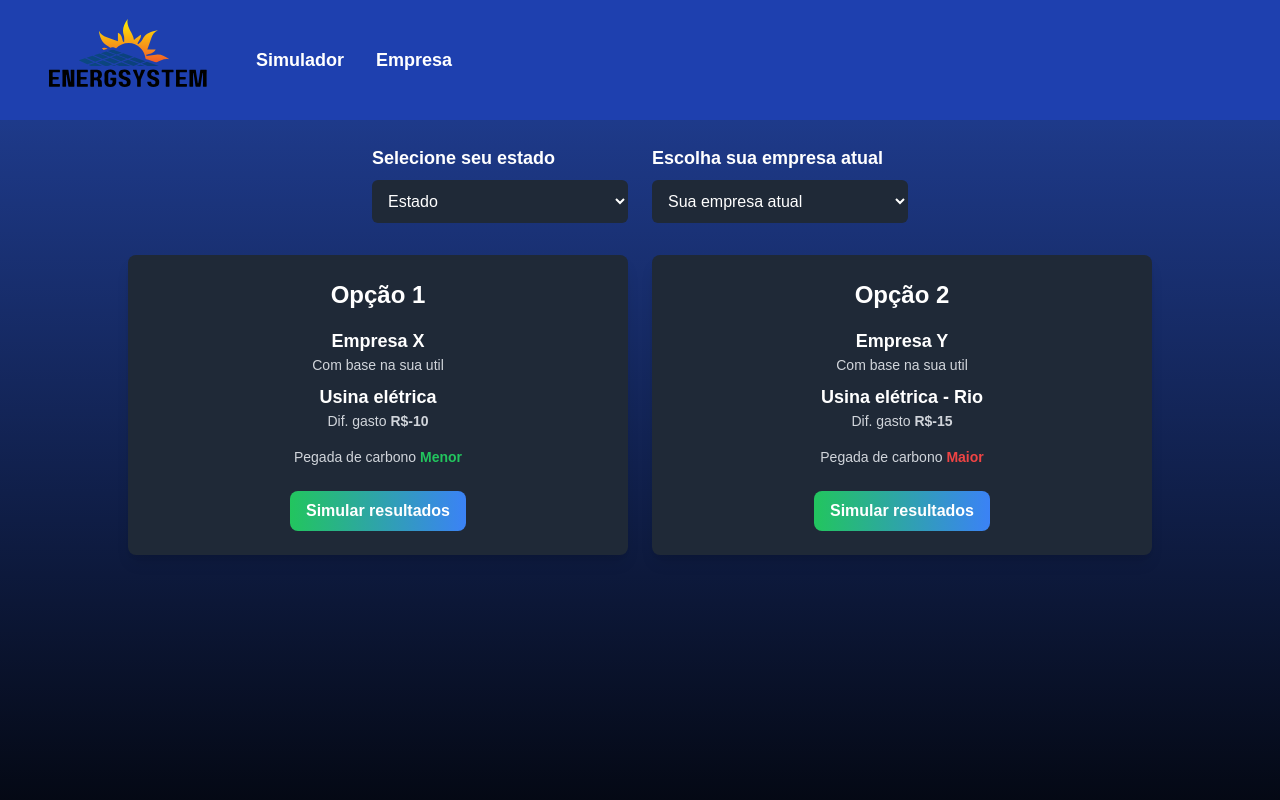
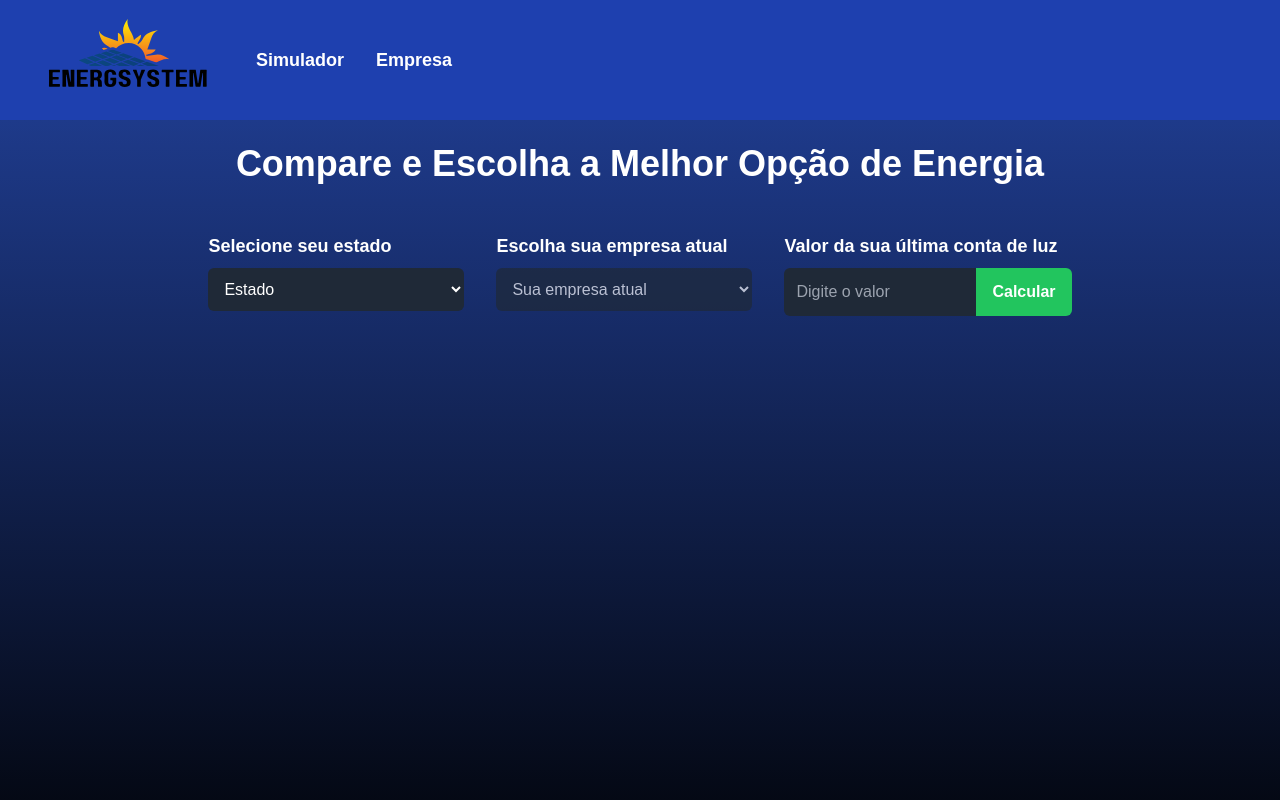
Before and after one commit to marcos3777/globalsolution, a Next.js app: page / in a window 1280 px wide. Shown: the top 800 px of the page. Built offline with nearby package versions, Linux system fonts and the light colour scheme.

Commit message:
Retarutada pagina principal do site

```diff
--- a/src/app/page.tsx
+++ b/src/app/page.tsx
@@ -1,19 +1,141 @@
 // app/page.tsx
 "use client";
 
-import { useState } from "react";
+import { useState, useEffect } from "react";
+import { Empresa } from "@/types/type";
+import TipoEnergia from "@/components/TipoEnergia";
+import { Tooltip } from "react-tooltip";
+import "react-tooltip/dist/react-tooltip.css";
 
 export default function Home() {
-  const [estado, setEstado] = useState("");
-  const [empresaAtual, setEmpresaAtual] = useState("");
+  const [estado, setEstado] = useState<string>("");
+  const [empresas, setEmpresas] = useState<Empresa[]>([]);
+  const [empresaAtual, setEmpresaAtual] = useState<string>("");
+  const [empresaSelecionada, setEmpresaSelecionada] = useState<Empresa | null>(
+    null
+  );
+  const [valorConta, setValorConta] = useState<string>("");
+  const [empresasCalculadas, setEmpresasCalculadas] = useState<
+    EmpresaCalculada[]
+  >([]);
 
-  const estados = ["São Paulo", "Rio de Janeiro", "Minas Gerais", "Bahia"];
-  const empresas = ["Empresa A", "Empresa B", "Empresa C", "Empresa D"];
+  type EmpresaCalculada = Empresa & {
+    valorEstimado: number;
+    diferencaPercentual: number;
+    status: "maisBarato" | "maisCaro" | "igual";
+  };
+
+  const estados = ["SP", "RJ", "MG", "BA"];
+
+  useEffect(() => {
+    if (estado) {
+      // Busca as empresas da API
+      fetch(`http://localhost:8080/api/empresas/estado/${estado}`)
+        .then((response) => response.json())
+        .then((data: Empresa[]) => {
+          setEmpresas(data);
+          setEmpresaAtual("");
+          setEmpresaSelecionada(null);
+          setEmpresasCalculadas([]);
+        })
+        .catch((error) => {
+          console.error("Erro ao buscar empresas:", error);
+        });
+    } else {
+      setEmpresas([]);
+      setEmpresaAtual("");
+      setEmpresaSelecionada(null);
+      setEmpresasCalculadas([]);
+    }
+  }, [estado]);
+
+  const handleEmpresaChange = (e: React.ChangeEvent<HTMLSelectElement>) => {
+    const selectedEmpresaId = e.target.value;
+    setEmpresaAtual(selectedEmpresaId);
+    const selectedEmpresaIdNumber = parseInt(selectedEmpresaId, 10);
+    const selectedEmpresa = empresas.find(
+      (empresa) => empresa.id === selectedEmpresaIdNumber
+    );
+    setEmpresaSelecionada(selectedEmpresa || null);
+    // Resetar os cálculos ao mudar a empresa atual
+    setEmpresasCalculadas([]);
+  };
+
+  const calcularValores = () => {
+    if (!empresaSelecionada || !valorConta) {
+      alert(
+        "Por favor, selecione sua empresa atual e insira o valor da conta de luz."
+      );
+      return;
+    }
+
+    const valorContaNumero = parseFloat(valorConta);
+    if (isNaN(valorContaNumero) || valorContaNumero <= 0) {
+      alert("Por favor, insira um valor válido para a conta de luz.");
+      return;
+    }
+
+    // Custo por kWh da empresa atual
+    const custoPorKwh = valorContaNumero / empresaSelecionada.kwh;
+
+    // Lista para armazenar as empresas com os valores calculados
+    const empresasComValores: EmpresaCalculada[] = empresas.map((empresa) => {
+      // Valor estimado da conta com a empresa
+      const valorEstimado = custoPorKwh * empresa.kwh;
+
+      // Diferença percentual em relação ao valor atual
+      const diferencaPercentual =
+        ((valorEstimado - valorContaNumero) / valorContaNumero) * 100;
+
+      // Determinar se é mais barato, mais caro ou igual
+      let status: "maisBarato" | "maisCaro" | "igual";
+      if (valorEstimado < valorContaNumero) {
+        status = "maisBarato";
+      } else if (valorEstimado > valorContaNumero) {
+        status = "maisCaro";
+      } else {
+        status = "igual";
+      }
+
+      return {
+        ...empresa,
+        valorEstimado,
+        diferencaPercentual,
+        status,
+      };
+    });
+
+    // Ordenar as empresas pelo valor estimado (do menor para o maior)
+    empresasComValores.sort((a, b) => a.valorEstimado - b.valorEstimado);
+
+    // Atualizar o estado
+    setEmpresasCalculadas(empresasComValores);
+  };
+
+  const getStatusColor = (status: "maisBarato" | "maisCaro" | "igual") => {
+    switch (status) {
+      case "maisBarato":
+        return "text-green-500";
+      case "maisCaro":
+        return "text-red-500";
+      case "igual":
+        return "text-yellow-500";
+      default:
+        return "text-white";
+    }
+  };
 
   return (
-    <main className="bg-gradient-to-b from-blue-900 to-black min-h-screen p-6 text-white flex flex-col items-center">
+    <main className="bg-gradient-to-b from-blue-900 to-black min-h-screen p-6 text-white flex flex-col items-center font-inter">
+      <div className="w-full max-w-7xl">
+        {/* Título Principal */}
+        <h1 className="text-4xl font-extrabold mb-12 text-center">
+          Compare e Escolha a Melhor Opção de Energia
+        </h1>
+
         {/* Dropdowns */}
-      <div className="flex flex-wrap justify-center gap-6 mb-8">
+        <div className="flex flex-wrap justify-center gap-8 mb-12">
+          {/* Seleção de Estado */}
           <div>
             <label htmlFor="estado" className="block text-lg font-bold mb-2">
               Selecione seu estado
@@ -34,6 +156,8 @@ export default function Home() {
               ))}
             </select>
           </div>
+
+          {/* Seleção de Empresa */}
           <div>
             <label htmlFor="empresa" className="block text-lg font-bold mb-2">
               Escolha sua empresa atual
@@ -41,56 +165,140 @@ export default function Home() {
             <select
               id="empresa"
               value={empresaAtual}
-            onChange={(e) => setEmpresaAtual(e.target.value)}
+              onChange={handleEmpresaChange}
               className="w-64 p-3 rounded-md bg-gray-800 text-white focus:ring-2 focus:ring-green-500 focus:outline-none"
+              disabled={empresas.length === 0}
             >
               <option value="" disabled>
                 Sua empresa atual
               </option>
               {empresas.map((empresa) => (
-              <option key={empresa} value={empresa}>
-                {empresa}
+                <option
+                  key={empresa.id ?? ""}
+                  value={empresa.id?.toString() ?? ""}
+                >
+                  {empresa.nome}
                 </option>
               ))}
             </select>
           </div>
+
+          {/* Valor da Última Conta de Luz e Botão Calcular */}
+          <div>
+            <label htmlFor="valorConta" className="block text-lg font-bold mb-2">
+              Valor da sua última conta de luz
+            </label>
+            <div className="flex">
+              <input
+                id="valorConta"
+                type="number"
+                value={valorConta}
+                onChange={(e) => setValorConta(e.target.value)}
+                placeholder="Digite o valor"
+                className="w-48 p-3 rounded-l-md bg-gray-800 text-white focus:ring-2 focus:ring-green-500 focus:outline-none"
+              />
+              <button
+                onClick={calcularValores}
+                className="bg-green-500 text-white font-semibold py-2 px-4 rounded-r-md hover:bg-green-600 transition-colors"
+              >
+                Calcular
+              </button>
+            </div>
+          </div>
         </div>
 
-      {/* Cards */}
-      <div className="grid grid-cols-1 md:grid-cols-2 gap-6 w-full max-w-5xl">
-        {/* Card 1 */}
-        <div className="bg-gray-800 p-6 rounded-lg shadow-lg flex flex-col items-center">
-          <h2 className="text-2xl font-bold mb-4">Opção 1</h2>
-          <p className="text-lg font-semibold">Empresa X</p>
-          <p className="text-sm text-gray-300 mb-2">Com base na sua util</p>
-          <p className="text-lg font-semibold">Usina elétrica</p>
-          <p className="text-sm text-gray-300 mb-4">
-            Dif. gasto <span className="font-bold">R$-10</span>
+        {/* Exibição da Empresa Selecionada */}
+        {empresaSelecionada && (
+          <div className="mb-12 text-center bg-gray-800 p-8 rounded-xl shadow-lg w-full max-w-3xl mx-auto">
+            <h2 className="text-2xl font-bold mb-4">Sua Empresa Atual</h2>
+            <p className="text-lg font-bold">{empresaSelecionada.nome}</p>
+            <p className="text-sm text-gray-300 mb-2">
+              CNPJ: {empresaSelecionada.cnpj}
             </p>
-          <p className="text-sm text-gray-300 mb-6">
-            Pegada de carbono <span className="font-bold text-green-500">Menor</span>
+            <p className="text-sm text-gray-300 mb-2">
+              Estado: {empresaSelecionada.estado}
             </p>
-          <button className="bg-gradient-to-r from-green-500 to-blue-500 text-white font-bold py-2 px-4 rounded-lg hover:scale-105 transition-transform">
-            Simular resultados
+            <p className="text-sm text-gray-300 mb-2">
+              KWH: {empresaSelecionada.kwh}
+            </p>
+            <p className="text-sm text-gray-300 mb-2 flex items-center gap-2 justify-center">
+              Tipo de Energia:{" "}
+              <TipoEnergia tipoEnergia={empresaSelecionada.tipoEnergia} />
+            </p>
+            {/* Valor da Conta de Luz */}
+            {valorConta && (
+              <p className="text-lg font-bold text-gray-300 mt-4">
+                Seu consumo atual: R$ {parseFloat(valorConta).toFixed(2)}
+              </p>
+            )}
+          </div>
+        )}
+
+        {/* Cards das Outras Empresas */}
+        {empresas.length > 0 && (
+          <div className="grid grid-cols-1 sm:grid-cols-2 lg:grid-cols-3 gap-8 w-full max-w-7xl">
+            {(empresasCalculadas.length > 0 ? empresasCalculadas : empresas)
+              .filter((empresa) => empresa.id?.toString() !== empresaAtual)
+              .map((empresa) => (
+                <div
+                  key={empresa.id}
+                  className="bg-gray-800 p-8 rounded-xl shadow-lg hover:shadow-2xl transition-shadow duration-300 flex flex-col items-center"
+                >
+                  <h2 className="text-2xl font-bold mb-4">{empresa.nome}</h2>
+                  <p className="text-sm text-gray-400 mb-2">
+                    CNPJ: {empresa.cnpj}
+                  </p>
+                  <p className="text-sm text-gray-400 mb-2">
+                    Estado: {empresa.estado}
+                  </p>
+                  <p className="text-sm text-gray-400 mb-2 flex items-center gap-2">
+                    Tipo de Energia:{" "}
+                    <TipoEnergia tipoEnergia={empresa.tipoEnergia} />
+                  </p>
+                  {empresasCalculadas.length > 0 && (
+                    <>
+                      {/* Novo campo: Valor Estimado com Tooltip */}
+                      <p
+                        className={`text-lg font-bold mb-2 ${getStatusColor(
+                          (empresa as EmpresaCalculada).status
+                        )} underline cursor-pointer`}
+                        data-tooltip-id={`tooltip-${empresa.id}`}
+                      >
+                        Valor estimado: R${" "}
+                        {(empresa as EmpresaCalculada).valorEstimado.toFixed(2)}
+                      </p>
+                      <Tooltip
+                        id={`tooltip-${empresa.id}`}
+                        content={
+                          (empresa as EmpresaCalculada).status === "maisBarato"
+                            ? "Você pagaria menos com esta empresa."
+                            : (empresa as EmpresaCalculada).status === "maisCaro"
+                            ? "Você pagaria mais com esta empresa."
+                            : "Você pagaria o mesmo valor com esta empresa."
+                        }
+                      />
+                      {/* Diferença Percentual */}
+                      <p className="text-sm text-gray-400 mb-4">
+                        {(empresa as EmpresaCalculada).status === "maisBarato" &&
+                          `Economia de ${Math.abs(
+                            (empresa as EmpresaCalculada).diferencaPercentual
+                          ).toFixed(1)}%`}
+                        {(empresa as EmpresaCalculada).status === "maisCaro" &&
+                          `Aumento de ${(empresa as EmpresaCalculada).diferencaPercentual.toFixed(
+                            1
+                          )}%`}
+                        {(empresa as EmpresaCalculada).status === "igual" &&
+                          "Você pagaria o mesmo valor."}
+                      </p>
+                    </>
+                  )}
+                  <button className="bg-gradient-to-r from-purple-500 to-pink-500 text-white font-semibold py-2 px-6 rounded-full shadow-md hover:scale-105 hover:shadow-lg transition-transform duration-300">
+                    Escolher esta empresa
                   </button>
                 </div>
-
-        {/* Card 2 */}
-        <div className="bg-gray-800 p-6 rounded-lg shadow-lg flex flex-col items-center">
-          <h2 className="text-2xl font-bold mb-4">Opção 2</h2>
-          <p className="text-lg font-semibold">Empresa Y</p>
-          <p className="text-sm text-gray-300 mb-2">Com base na sua util</p>
-          <p className="text-lg font-semibold">Usina elétrica - Rio</p>
-          <p className="text-sm text-gray-300 mb-4">
-            Dif. gasto <span className="font-bold">R$-15</span>
-          </p>
-          <p className="text-sm text-gray-300 mb-6">
-            Pegada de carbono <span className="font-bold text-red-500">Maior</span>
-          </p>
-          <button className="bg-gradient-to-r from-green-500 to-blue-500 text-white font-bold py-2 px-4 rounded-lg hover:scale-105 transition-transform">
-            Simular resultados
-          </button>
+              ))}
           </div>
+        )}
       </div>
     </main>
   );
```
Lines whose indentation alone changed are shown as unchanged.
